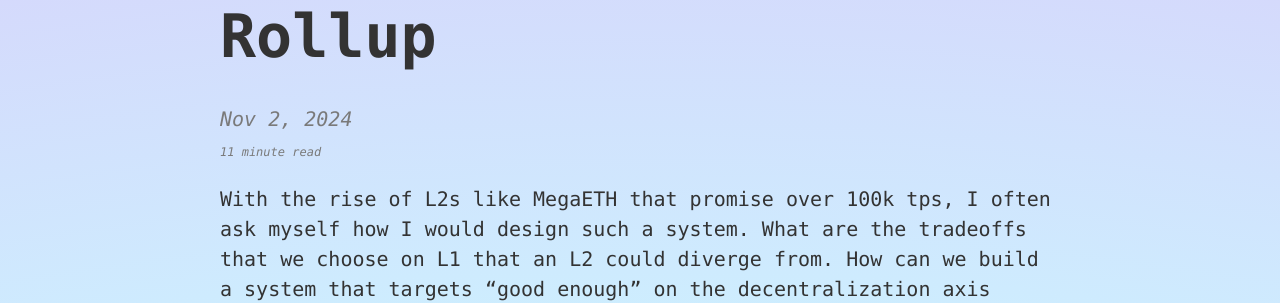
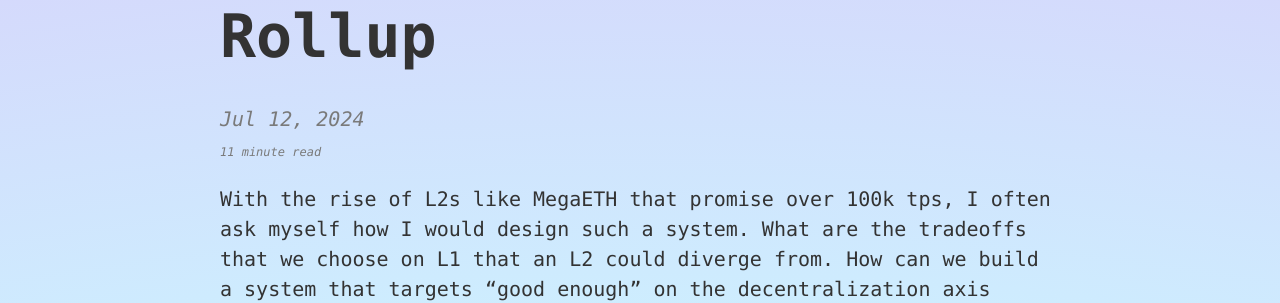
Before and after one commit to MariusVanDerWijden/MariusVanDerWijden.github.io, a Jekyll site: the page built from _posts/2024-10-19-L2s.md, in a window 1280 px wide and 900 px high. Shown: the part 318-621 px from the top of the window. Built offline with Jekyll 4.4.1, drawn with Linux system fonts in a browser that asks for light colours.

Commit message:
Revert "_posts: update date§"
This reverts commit 26b76f5891ac4e3ad1ae09e8db84360c86961fdb.

```diff
--- a/_posts/2024-10-19-L2s.md
+++ b/_posts/2024-10-19-L2s.md
@@ -1,7 +1,7 @@
 ---
 layout:        post
 title:         Building the ultimate (EVM-semi compatible) Rollup
-date:          2024-11-02 17:00:00
+date:          2024-07-12 17:00:00
 summary:       This post should act as a creative writing outlet for my thoughts on how to build the ultimate L2, which parts of L1 to keep and which to remove or change to arrive at a very performant L2.
 categories:    blog
 tags:          ethereum L2 rollup EVM
```
